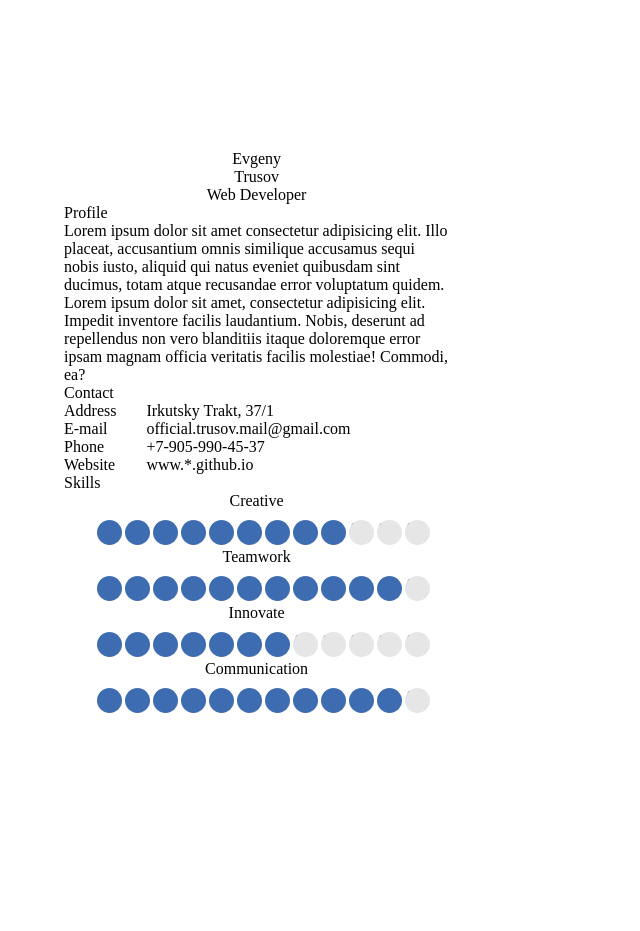
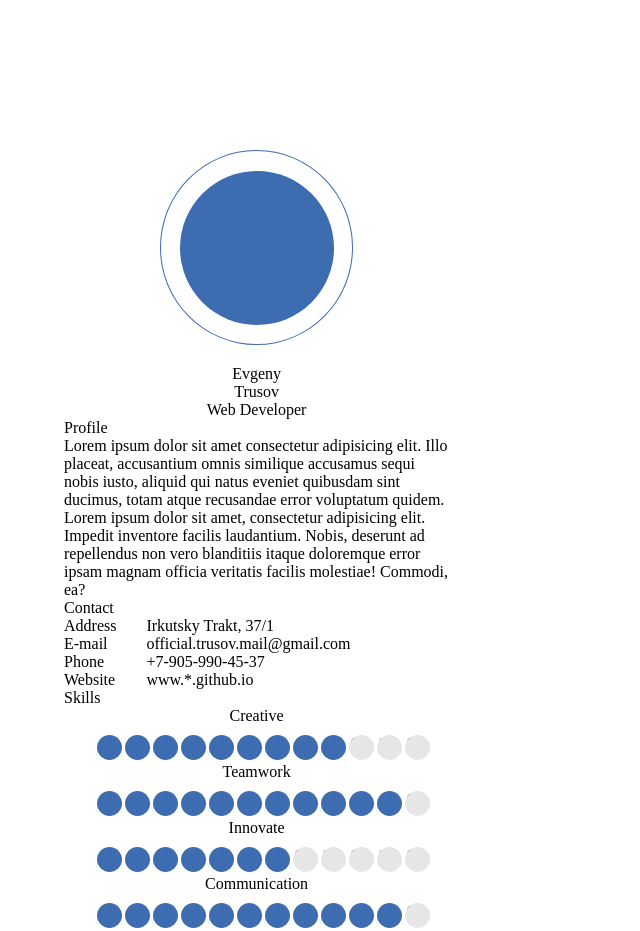
Before and after one commit to evgenyTask1/evgenyTask1.github.io, a website built with webpack: page index.html in a window 1280 px wide. Shown: the whole page, without its empty margins (0-640 px from the left). Before the commit the page ends 800 px from the top, so only its background shows below. Built offline with Linux system fonts and the light colour scheme.

Commit message:
enhanced avatar block

```diff
--- a/modules/base.less
+++ b/modules/base.less
@@ -3,7 +3,7 @@
     padding: 0
 }
 .cv {
-    max-width: 2480px;
+    max-width: 1200px; /*2480 */
     margin: 0 auto;
 }
 .content {
--- a/modules/baseInfo/block.pug
+++ b/modules/baseInfo/block.pug
@@ -1,5 +1,6 @@
 .col__baseInfo.cvInfo
-    .cvInfo__avatar
-    .cfInfo__name Evgeny
-    .cfInfo__surName Trusov
-    .cfInfo__title Web Developer
+    .cvInfo__outline
+        .cvInfo__avatar
+    .cvInfo__name Evgeny
+    .cvInfo__surName Trusov
+    .cvInfo__title Web Developer
--- a/modules/baseInfo/style.less
+++ b/modules/baseInfo/style.less
@@ -2,4 +2,29 @@
     display: flex;
     flex-direction: column;
     align-items: center;
+    &__avatar {
+        width: 80%;
+        margin-left: auto;
+        margin-right: auto;
+        margin-top: -90%;
+        &::before {
+            content: "";
+            display: block;
+            padding-top: 100%;
+            border-radius: 50%;
+            background-color: rgb(61, 108, 176);
+        }
+        margin-bottom: 40px;
+    }
+    &__outline {
+        width: 50%;
+        &::before {
+            content: "";
+            display: block;
+            padding-top: 100%;
+            border-radius: 50%;
+            background-color: #fff;
+            border:1px solid rgb(61, 108, 176);
+         }
+    }
 }
```
Also changed, not shown: out/bundle.js, out/styles.css.
